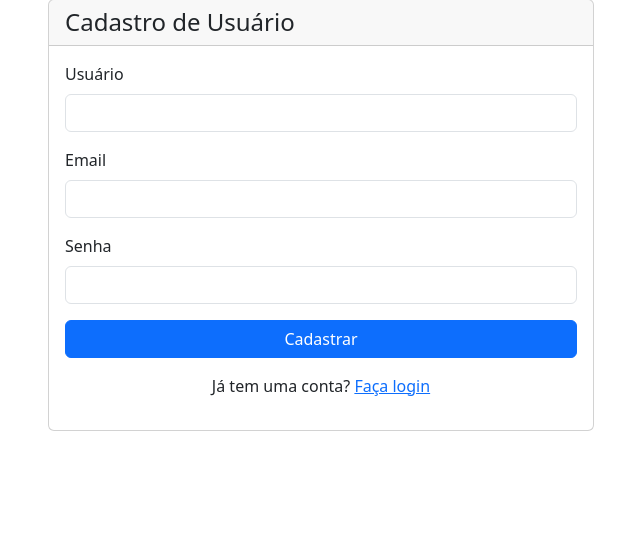
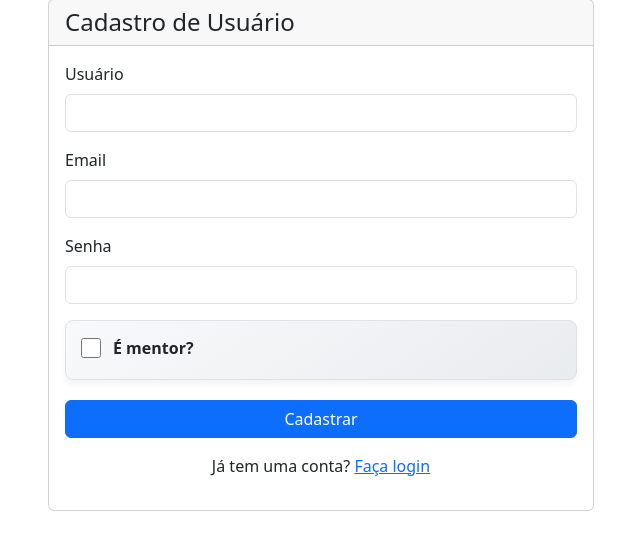
Before and after one commit to lucasrbarros/mentoria, a Flask app: page /register in a window 1280 px wide. Shown: the part 81-631 px from the top of the page, without its empty margins (319-959 px from the left). Run offline with Flask 3, Linux system fonts and the light colour scheme; some libraries are stand-ins or nearby versions.

Commit message:
versão 1.0

```diff
--- a/app/routes/auth.py
+++ b/app/routes/auth.py
@@ -57,6 +57,7 @@ def register():
         username = request.form['username']
         email = request.form['email']
         password = request.form['password']
+        is_senior = 'is_senior' in request.form
 
         if User.query.filter_by(username=username).first():
             flash('Nome de usuário já existe')
@@ -66,11 +67,12 @@ def register():
             flash('Email já cadastrado')
             return redirect(url_for('auth.register'))
 
-        user = User(username=username, email=email)
+        user = User(username=username, email=email, is_senior=is_senior)
         user.set_password(password)
         db.session.add(user)
         db.session.commit()
 
+        logger.info(f'Usuário {username} criado com sucesso. Senior: {is_senior}')
         flash('Cadastro realizado com sucesso!')
         return redirect(url_for('auth.login'))
 
--- /dev/null
+++ b/app/static/css/style.css
@@ -0,0 +1,45 @@
+/* Estilos para o componente de seleção de mentor */
+.mentor-option {
+    background: linear-gradient(145deg, #f8f9fa, #e9ecef);
+    border-radius: 8px;
+    padding: 15px;
+    margin-bottom: 20px;
+    border: 1px solid #dee2e6;
+    box-shadow: 0 4px 6px rgba(0,0,0,0.05);
+    transition: all 0.3s ease;
+}
+
+.mentor-option:hover {
+    transform: translateY(-2px);
+    box-shadow: 0 6px 12px rgba(0,0,0,0.1);
+}
+
+.mentor-checkbox {
+    width: 20px;
+    height: 20px;
+    margin-right: 12px;
+    accent-color: #0d6efd;
+}
+
+.mentor-title {
+    font-weight: 600;
+    color: #212529;
+    margin-bottom: 4px;
+    display: flex;
+    align-items: center;
+}
+
+.mentor-badge {
+    background-color: #0d6efd;
+    color: white;
+    padding: 4px 8px;
+    font-size: 12px;
+    border-radius: 4px;
+    margin-left: 10px;
+}
+
+.mentor-desc {
+    color: #6c757d;
+    font-size: 0.85rem;
+    margin-left: 32px;
+}
--- a/app/templates/auth/register.html
+++ b/app/templates/auth/register.html
@@ -23,6 +23,14 @@
                         <label for="password" class="form-label">Senha</label>
                         <input type="password" class="form-control" id="password" name="password" required>
                     </div>
+
+                    <div class="mentor-option">
+                        <div class="mentor-title">
+                            <input class="mentor-checkbox" type="checkbox" id="is_senior" name="is_senior">
+                            <label for="is_senior">É mentor?</label>
+                        </div>
+                    </div>
+
                     <div class="d-grid">
                         <button type="submit" class="btn btn-primary">Cadastrar</button>
                     </div>
--- a/app/templates/base.html
+++ b/app/templates/base.html
@@ -6,6 +6,7 @@
     <title>{% block title %}{% endblock %} - Sistema de Chamados</title>
     <link href="https://cdn.jsdelivr.net/npm/bootstrap@5.3.0/dist/css/bootstrap.min.css" rel="stylesheet">
     <link rel="stylesheet" href="https://cdn.jsdelivr.net/npm/bootstrap-icons@1.7.2/font/bootstrap-icons.css">
+    <link rel="stylesheet" href="{{ url_for('static', filename='css/style.css') }}">
     <style>
         .navbar-brand {
             font-weight: bold;
```
Also changed, not shown: app/routes/chamados.py (+36 -2 lines), app/templates/chamados/index.html (+7 -7 lines), app/templates/chamados/novo.html (+9 -0 lines), run.py (+19 -0 lines).
